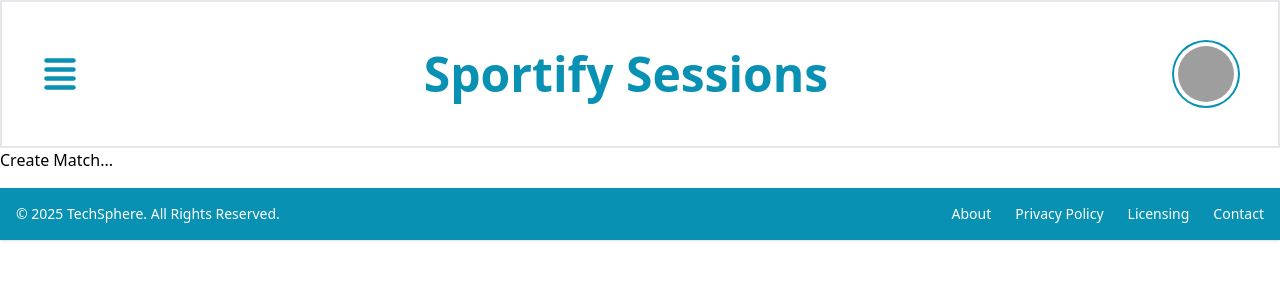
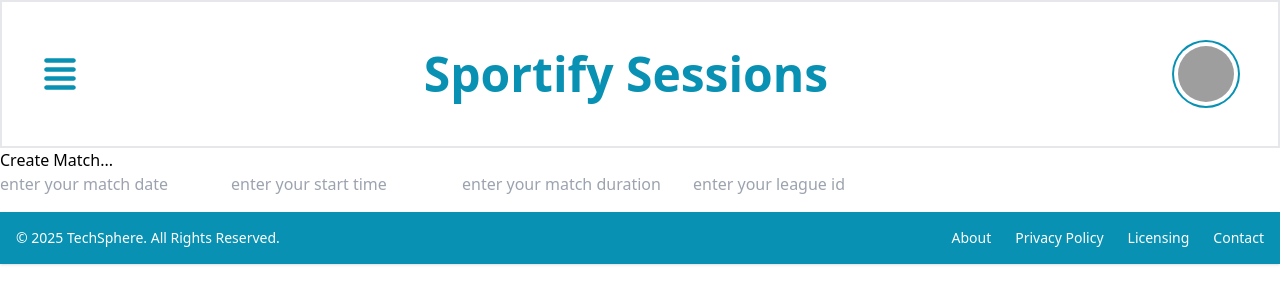
Before and after one commit to Arian-Y/Sportfity-FE-react, a React (Vite) app in the folder vite-project/: page /matches/create_match in a window 1280 px wide. Shown: the top 304 px of the page. Built offline with nearby package versions, Linux system fonts and the light colour scheme; grey boxes are pictures that could not be loaded.

Commit message:
done create match

```diff
--- a/vite-project/src/components/CreateMatch.jsx
+++ b/vite-project/src/components/CreateMatch.jsx
@@ -1,9 +1,73 @@
 import { useEffect, useState } from "react";
+import { postMatch } from "../../api";
 
 export default function CreateMatch() {
-  return (
+  const [matchDate, setMatchDate] = useState(null);
+  const [startTime, setStartTime] = useState(null);
+  const [matchDuration, setMatchDuration] = useState(null);
+  const [leagueId, setLeagueId] = useState(null);
+  const [isLoading, setIsLoading] = useState(false);
+
+  function handleSubmit(e) {
+    e.preventDefault();
+    setIsLoading(true);
+    postMatch(matchDate, startTime, matchDuration, leagueId).then(
+      ({ match }) => {
+        console.log(match);
+        setMatchDate(match.match_date);
+        setStartTime(match.start_time);
+        setMatchDuration(match.duration);
+        setLeagueId(match.league_id);
+        setIsLoading(false);
+      }
+    );
+    setMatchDate(null);
+    setStartTime(null);
+    setMatchDuration(null);
+    setLeagueId(null);
+  }
+
+  return isLoading ? (
+    <section>
+      <p>Loading...</p>
+    </section>
+  ) : (
     <>
       <p>Create Match...</p>
+      <form onSubmit={handleSubmit}>
+        <input
+          onChange={(e) => {
+            setMatchDate(e.target.value);
+          }}
+          type="text"
+          value={matchDate}
+          placeholder="enter your match date"
+        ></input>
+        <input
+          onChange={(e) => {
+            setStartTime(e.target.value);
+          }}
+          type="text"
+          value={startTime}
+          placeholder="enter your start time"
+        ></input>
+        <input
+          onChange={(e) => {
+            setMatchDuration(e.target.value);
+          }}
+          type="text"
+          value={matchDuration}
+          placeholder="enter your match duration"
+        ></input>
+        <input
+          onChange={(e) => {
+            setLeagueId(e.target.value);
+          }}
+          type="text"
+          value={leagueId}
+          placeholder="enter your league id"
+        ></input>
+      </form>
     </>
   );
 }
--- a/vite-project/src/components/MatchList.jsx
+++ b/vite-project/src/components/MatchList.jsx
@@ -24,10 +24,6 @@ export default function MatchList() {
     fetchDate();
   }, []);
 
-  function goCreateMatch(e) {
-    e.preventDefault;
-    return <Link to="/matches/create_match"></Link>;
-  }
   if (!matches) return <p>No matches here</p>;
 
   return isLoading ? (
```
